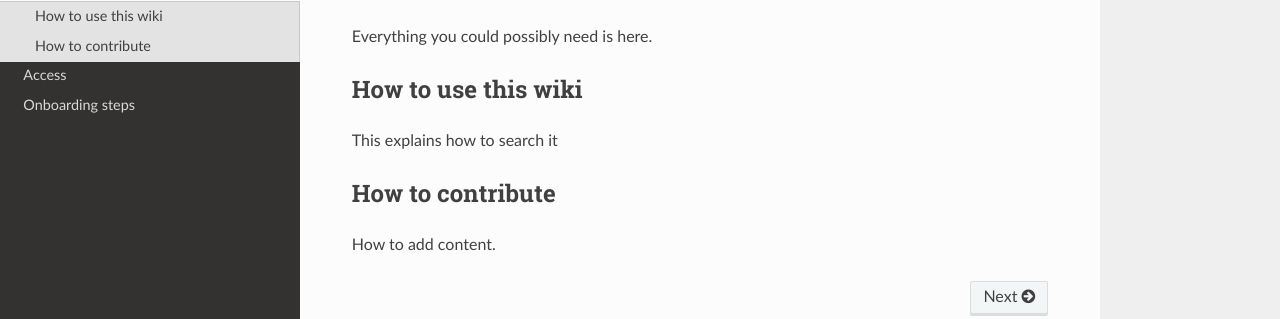
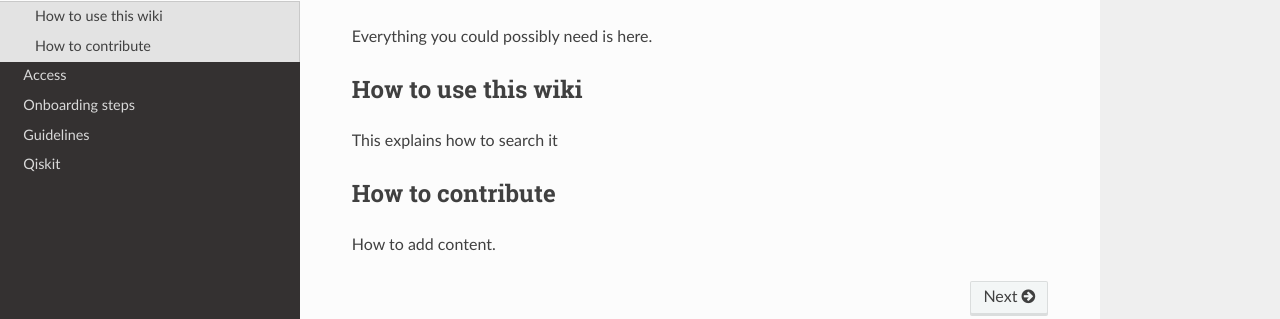
Before and after one commit to abbycross/test-mkdocs, an MkDocs documentation site: the page built from docs/index.md, in a window 1280 px wide. Shown: the part 135-454 px from the top of the page. Built offline with MkDocs 1.6.1, drawn with Linux system fonts in a browser that asks for light colours; nearby versions of some CDN libraries.

Commit message:
Update mkdocs.yml

```diff
--- a/mkdocs.yml
+++ b/mkdocs.yml
@@ -3,4 +3,6 @@ nav:
     - Home: index.md
     - Access: access.md
     - Onboarding steps: onboard.md
+    - Guidelines: guidelines.md
+    - Qiskit: qiskit.md
 theme: readthedocs
```
